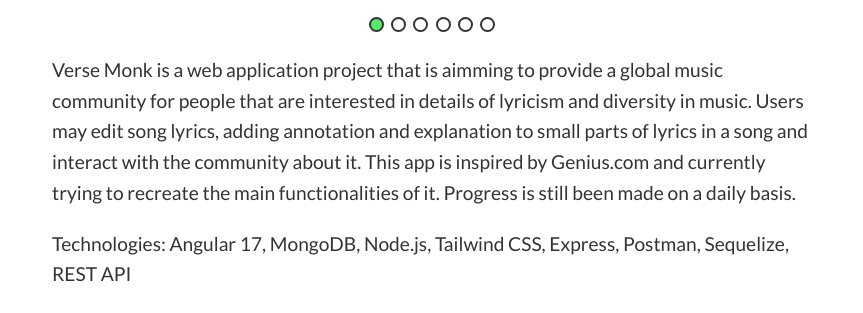
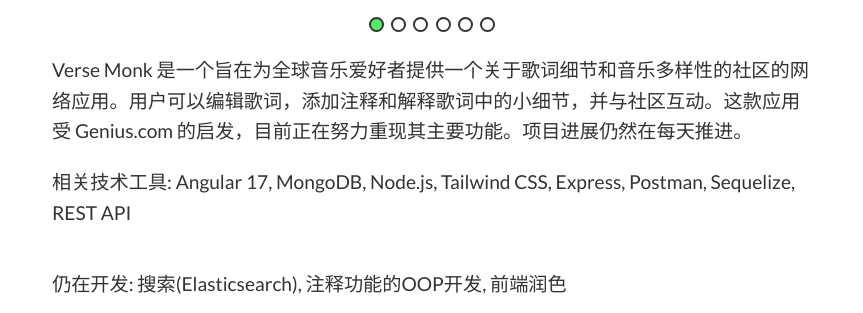
Before and after one commit to ChuwenSun/Portfolio_cn, a plain HTML site: page index.html in a window 1280 px wide. Shown: the part 1568-1881 px from the top of the page, without its empty margins (208-1071 px from the left). Drawn offline with nearby package versions, Linux system fonts and the light colour scheme.

Commit message:
finished Verse Monk

```diff
--- a/index.html
+++ b/index.html
@@ -121,13 +121,13 @@
       <!-- Description of project -->
       <div class="project-description">
         <p class="p-project">
-          Verse Monk is a web application project that is aimming to provide a global music community for people that are interested in details of lyricism and diversity in music. Users may edit song lyrics, adding annotation and explanation to small parts of lyrics in a song and interact with the community about it. This app is inspired by Genius.com and currently trying to recreate the main functionalities of it. Progress is still been made on a daily basis.
+          Verse Monk 是一个旨在为全球音乐爱好者提供一个关于歌词细节和音乐多样性的社区的网络应用。用户可以编辑歌词，添加注释和解释歌词中的小细节，并与社区互动。这款应用受 Genius.com 的启发，目前正在努力重现其主要功能。项目进展仍然在每天推进。
         </p>
         <p class="p-project p-tech">
-          Technologies: Angular 17, MongoDB, Node.js, Tailwind CSS, Express, Postman, Sequelize, REST API
+          相关技术工具: Angular 17, MongoDB, Node.js, Tailwind CSS, Express, Postman, Sequelize, REST API
         </p>
         <p class="p-project">
-          TODO: search(Elasticsearch), OOP implementation for annotation, front-end polish
+          仍在开发: 搜索(Elasticsearch), 注释功能的OOP开发, 前端润色
         </p>
       </div>
 
```
